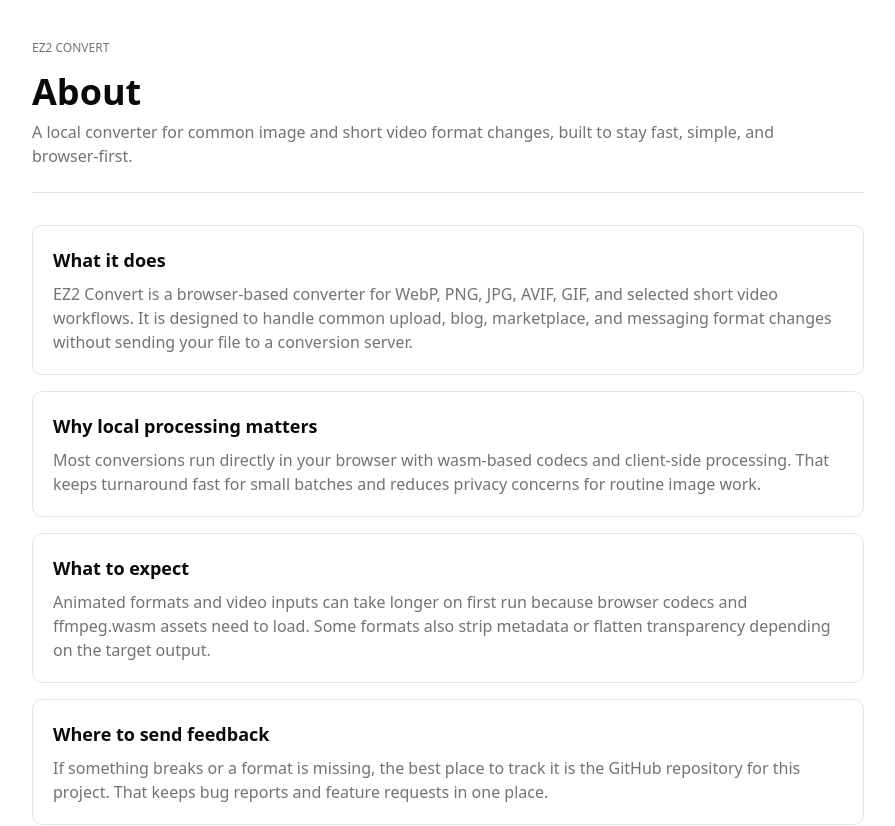
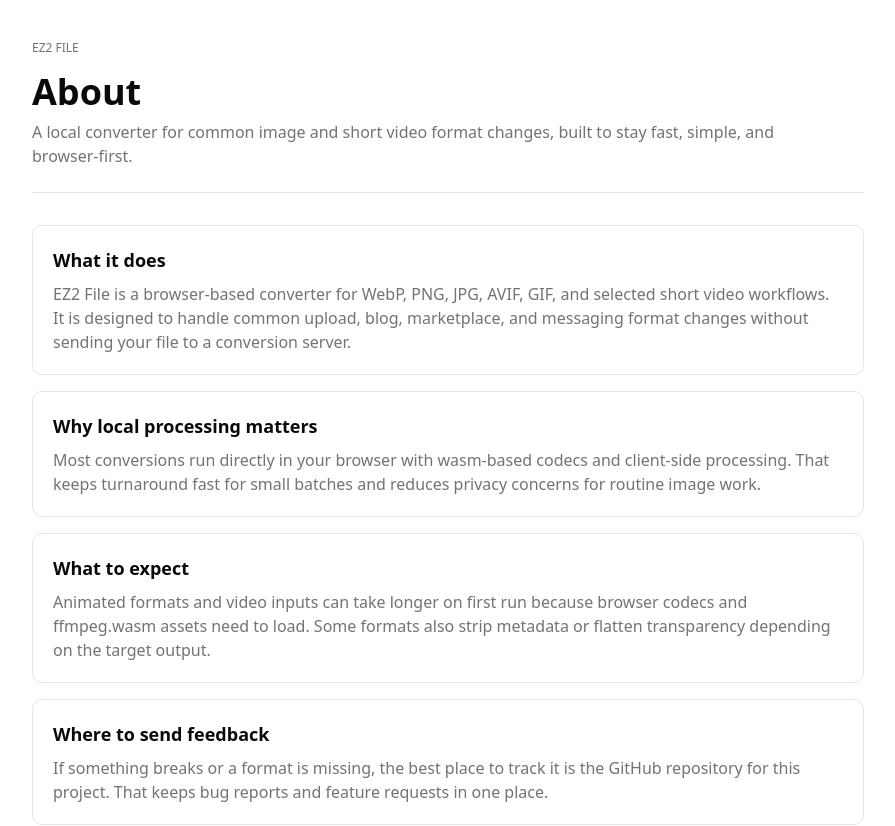
Before and after one commit to jwpgdx/ez2convert, a Next.js app: page /about in a window 1280 px wide. Shown: the top 826 px of the page, without its empty margins (192-1087 px from the left). Built offline with nearby package versions, Linux system fonts and the light colour scheme; no server answers.

Commit message:
Rename public brand to EZ2 File

```diff
--- a/app/about/page.js
+++ b/app/about/page.js
@@ -5,10 +5,10 @@ import { buildPageMetadata } from "@/lib/seo/build-page-metadata";
 export const metadata = buildPageMetadata({
   title: "About",
   description:
-    "Learn what EZ2 Convert does, which formats it supports, and why it keeps conversion local in your browser.",
+    "Learn what EZ2 File does, which formats it supports, and why it keeps conversion local in your browser.",
   path: "/about",
   keywords: [
-    "about ez2 convert",
+    "about ez2 file",
     "local browser converter",
     "image converter web app",
     "video to webp browser",
@@ -19,7 +19,7 @@ const SECTIONS = [
   {
     title: "What it does",
     body:
-      "EZ2 Convert is a browser-based converter for WebP, PNG, JPG, AVIF, GIF, and selected short video workflows. It is designed to handle common upload, blog, marketplace, and messaging format changes without sending your file to a conversion server.",
+      "EZ2 File is a browser-based converter for WebP, PNG, JPG, AVIF, GIF, and selected short video workflows. It is designed to handle common upload, blog, marketplace, and messaging format changes without sending your file to a conversion server.",
   },
   {
     title: "Why local processing matters",
@@ -44,7 +44,7 @@ export default function AboutPage() {
       <section className="mx-auto w-full max-w-4xl flex-1 px-6 py-10 md:px-8">
         <div className="space-y-4 border-b border-border pb-6">
           <p className="text-xs font-medium uppercase text-muted-foreground">
-            EZ2 Convert
+            EZ2 File
           </p>
           <div className="space-y-2">
             <h1 className="text-3xl font-semibold md:text-4xl">About</h1>
--- a/app/layout.js
+++ b/app/layout.js
@@ -16,10 +16,10 @@ const siteUrl = getSiteUrl();
 
 export const metadata = {
   metadataBase: new URL(siteUrl),
-  applicationName: "EZ2 Convert",
+  applicationName: "EZ2 File",
   title: {
-    default: "EZ2 Convert",
-    template: "%s | EZ2 Convert",
+    default: "EZ2 File",
+    template: "%s | EZ2 File",
   },
   description:
     "Convert WebP, PNG, JPG, AVIF, GIF, and short videos locally in your browser.",
@@ -34,16 +34,16 @@ export const metadata = {
     "local image converter",
   ],
   openGraph: {
-    title: "EZ2 Convert",
+    title: "EZ2 File",
     description:
       "Convert WebP, PNG, JPG, AVIF, GIF, and short videos locally in your browser.",
     url: siteUrl,
-    siteName: "EZ2 Convert",
+    siteName: "EZ2 File",
     type: "website",
   },
   twitter: {
     card: "summary",
-    title: "EZ2 Convert",
+    title: "EZ2 File",
     description:
       "Convert WebP, PNG, JPG, AVIF, GIF, and short videos locally in your browser.",
   },
--- a/app/privacy/page.js
+++ b/app/privacy/page.js
@@ -4,10 +4,10 @@ import { buildPageMetadata } from "@/lib/seo/build-page-metadata";
 export const metadata = buildPageMetadata({
   title: "Privacy",
   description:
-    "Read how EZ2 Convert handles files, browser processing, downloads, and basic hosting logs.",
+    "Read how EZ2 File handles files, browser processing, downloads, and basic hosting logs.",
   path: "/privacy",
   keywords: [
-    "ez2 convert privacy",
+    "ez2 file privacy",
     "browser image converter privacy",
     "local file conversion privacy",
   ],
@@ -17,7 +17,7 @@ const SECTIONS = [
   {
     title: "Files stay in your browser for conversion",
     body:
-      "EZ2 Convert is built so supported conversions run locally in your browser. Your files are not intentionally uploaded to a conversion server as part of the normal conversion flow.",
+      "EZ2 File is built so supported conversions run locally in your browser. Your files are not intentionally uploaded to a conversion server as part of the normal conversion flow.",
   },
   {
     title: "Downloads are generated on your device",
@@ -42,7 +42,7 @@ export default function PrivacyPage() {
       <section className="mx-auto w-full max-w-4xl flex-1 px-6 py-10 md:px-8">
         <div className="space-y-4 border-b border-border pb-6">
           <p className="text-xs font-medium uppercase text-muted-foreground">
-            EZ2 Convert
+            EZ2 File
           </p>
           <div className="space-y-2">
             <h1 className="text-3xl font-semibold md:text-4xl">Privacy</h1>
--- a/components/converter/converter-header.jsx
+++ b/components/converter/converter-header.jsx
@@ -25,7 +25,7 @@ export default function ConverterHeader({
         <div className="max-w-3xl space-y-4">
           <div className="inline-flex items-center gap-2 rounded-md border border-border bg-card px-3 py-1 text-xs font-medium uppercase text-muted-foreground">
             <MonitorUp className="h-3.5 w-3.5" aria-hidden="true" />
-            EZ2 Convert
+            EZ2 File
           </div>
           <div className="space-y-2">
             <h1 className="text-3xl font-semibold md:text-4xl">
--- a/components/site/site-footer.jsx
+++ b/components/site/site-footer.jsx
@@ -36,7 +36,7 @@ export default function SiteFooter({ noticeItems = [] }) {
         </div>
 
         <p className="text-xs leading-5 text-muted-foreground md:text-sm">
-          EZ2 Convert runs conversions in your browser so files do not need to
+          EZ2 File runs conversions in your browser so files do not need to
           be uploaded for processing.
         </p>
       </div>
--- a/lib/seo/build-page-metadata.js
+++ b/lib/seo/build-page-metadata.js
@@ -1,6 +1,6 @@
 import { getSiteUrl } from "@/lib/config/site";
 
-const SITE_NAME = "EZ2 Convert";
+const SITE_NAME = "EZ2 File";
 
 export function buildPageMetadata({
   title,
--- a/package.json
+++ b/package.json
@@ -1,6 +1,6 @@
 {
   "name": "client",
-  "version": "0.1.4",
+  "version": "0.1.5",
   "private": true,
   "scripts": {
     "dev": "next dev --webpack",
```
Also changed, not shown: 2 other files (tests, documents, lock files or other folders).
